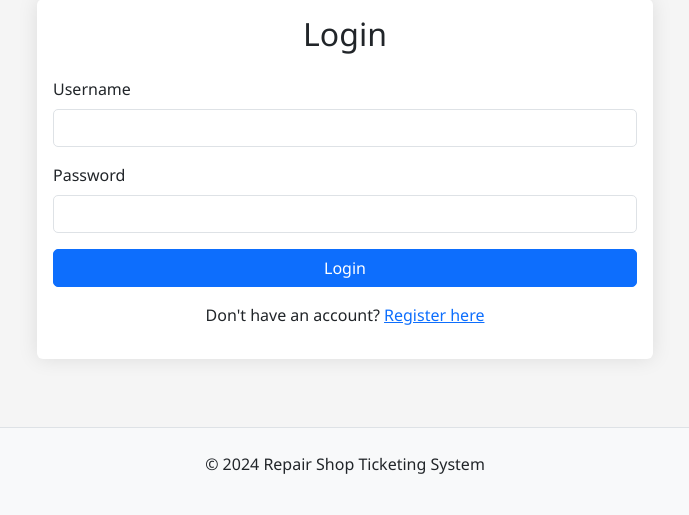
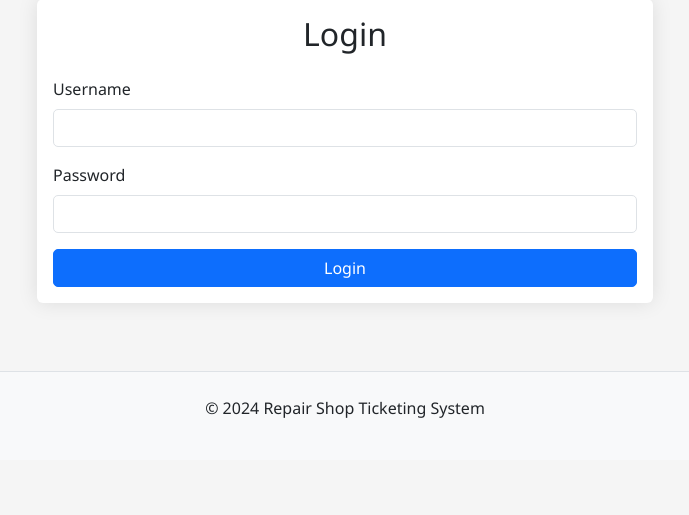
Before and after one commit to ndarjo/repair_shop_ticketing, a Flask app: page /auth/login in a window 1280 px wide. Shown: the part 129-644 px from the top of the page, without its empty margins (295-984 px from the left). Run offline with Flask 3, Linux system fonts and the light colour scheme.

Commit message:
Remove register link from login page - fixes BuildError for auth.register endpoint

```diff
--- a/templates/login.html
+++ b/templates/login.html
@@ -19,9 +19,6 @@
                     </div>
                     <button type="submit" class="btn btn-primary w-100">Login</button>
                 </form>
-                <p class="text-center mt-3">
-                    Don't have an account? <a href="{{ url_for('auth.register') }}">Register here</a>
-                </p>
             </div>
         </div>
     </div>
```
